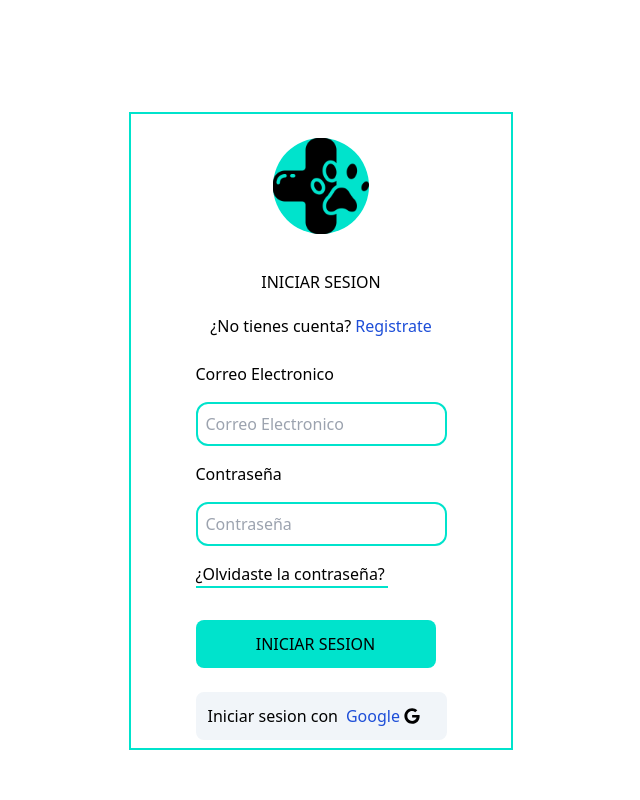
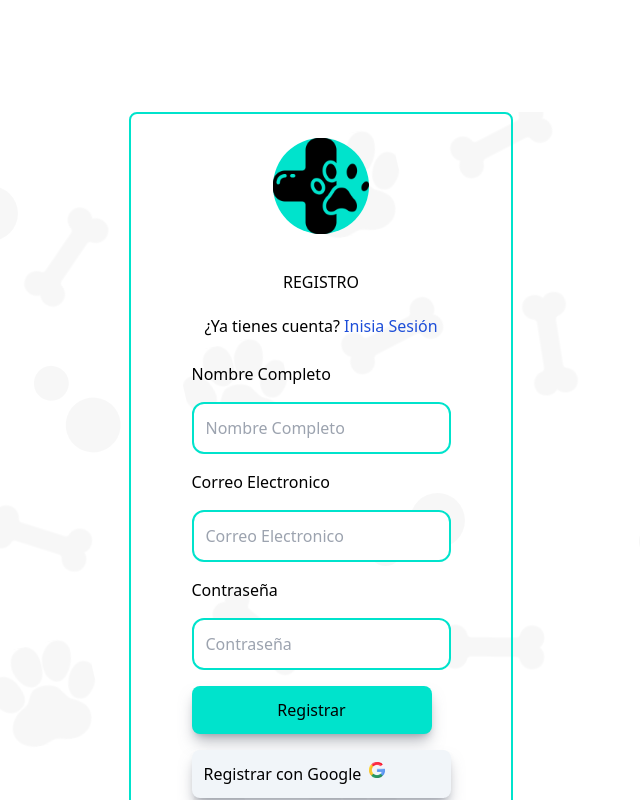
Before and after one commit to santiagocastano589/GaiaVet, a React (Vite) app: page /login in a window 1280 px wide. Shown: the top 800 px of the page, without its empty margins (319-959 px from the left). Built offline with nearby package versions, Linux system fonts and the light colour scheme.

Commit message:
the record is uploaded

```diff
--- a/src/Components/Button/Button.jsx
+++ b/src/Components/Button/Button.jsx
@@ -3,7 +3,7 @@ import React from 'react'
 export const Button = ({textButton}) => {
   return (
     <>
-        <button className='p-3 my-4 rounded-lg bg-blue-border w-60'>{textButton}</button>
+        <button className='shadow-lg shadow-gray-500/50 p-3 my-4 rounded-lg bg-blue-border w-60'>{textButton}</button>
     </>
   )
 }
--- a/src/Components/Input/Input.jsx
+++ b/src/Components/Input/Input.jsx
@@ -4,7 +4,7 @@ export const Input = ({name,type,placeholder}) => {
   return (
     <>
     <label className='my-4' >{name}</label>
-    <input className='p-2 rounded-xl border-solid border-2 border-blue-border ' type={type} placeholder={placeholder} />
+    <input className=' p-3 rounded-xl border-solid border-2 border-blue-border ' type={type} placeholder={placeholder} />
     </>
   )
 }
--- a/src/Components/From/From.jsx
+++ b/src/Components/Login/Login.jsx
@@ -1,15 +1,15 @@
 import React from 'react'
-import { FaGoogle } from "react-icons/fa";
+import google from '../../assets/google.webp'
 import logo from '../../assets/logoGaia.webp'
 import { Input } from '../Input/Input';
 import { Button } from '../Button/Button';
 
-export const From = () => {
+export const Login = () => {
   return (
 
-    <div className='flex justify-center items-center my-28'>
+    <div className='flex justify-center items-center my-28 '>
 
-    <div className=" flex justify-center items-center  flex-col border-solid border-2 border-blue-border w-96">
+    <div className=" flex justify-center items-center  flex-col border-solid border-2 border-blue-border w-96 rounded-lg">
 
       <div className='w-24 bg-blue-border rounded-full my-6'>
         <img className='' src={logo} alt="" />
@@ -25,8 +25,8 @@ export const From = () => {
 
     <a className='my-4 border-b-2 border-blue-border w-48' href="#">¿Olvidaste la contraseña?</a>
 
-    <Button textButton="INICIAR SESION"/>
-    <button className='p-3 my-2 rounded-lg flex bg-slate-100 '>Iniciar sesion con <div className='flex items-center mx-2 rounded-xl'><p className='text-blue-700'>Google</p><FaGoogle className='mx-1' /></div> </button>
+    <Button textButton="Iniciar sesion"/>
+    <button className=' shadow-lg shadow-gray-500/50 p-3 mb-8 rounded-lg flex bg-slate-100 '>Iniciar sesion con Google<div className='flex items-center mx-2 rounded-xl'><img className='w-4 flex items-center' src={google} alt="" /></div> </button>
     </form>
     </div>
     </div>
--- a/src/Components/Pages/Home/Home.jsx
+++ b/src/Components/Pages/Home/Home.jsx
@@ -1,10 +1,10 @@
 import React from 'react'
-import { From } from '../../From/From'
+import { Record } from '../../Record/Record'
 
 export const Home = () => {
   return (
     <>
-    <From/>
+    <Record/>
     </>
   )
 }
--- /dev/null
+++ b/src/Components/Record/Record.jsx
@@ -0,0 +1,34 @@
+import React from 'react'
+import google from '../../assets/google.webp'
+import logo from '../../assets/logoGaia.webp'
+import { Input } from '../Input/Input';
+import { Button } from '../Button/Button';
+
+export const Record = () => {
+  return (
+
+    <div className='flex justify-center items-center my-28 bg-fondo'>
+
+    <div className=" flex justify-center items-center  flex-col border-solid border-2 border-blue-border w-96 rounded-lg">
+
+      <div className='w-24 bg-blue-border rounded-full my-6'>
+        <img className='' src={logo} alt="" />
+      </div>
+
+    <h2 className='my-3'>REGISTRO</h2>
+    <p className='my-2'>¿Ya tienes cuenta? <a className='text-blue-700' href="#">Inisia Sesión</a></p>
+
+    <form className='flex flex-col ' action="">
+
+      <Input name="Nombre Completo" type="text" placeholder='Nombre Completo'/>
+      <Input name="Correo Electronico" type="text" placeholder='Correo Electronico'/>
+      <Input name="Contraseña" type="password" placeholder='Contraseña'/>
+
+    <Button textButton="Registrar"/>
+    <button className=' shadow-lg shadow-gray-500/50 p-3 mb-8 rounded-lg flex bg-slate-100 '>Registrar con Google<div className='flex items-center mx-2 rounded-xl'><img className='w-4 flex items-center' src={google} alt="" /></div> </button>
+    </form>
+    </div>
+    </div>
+
+  )
+}
--- a/tailwind.config.js
+++ b/tailwind.config.js
@@ -9,6 +9,9 @@ export default {
       colors: {
         'blue-border': '#00E3CC',
       },
+      backgroundImage: {
+        'fondo': "url('src/assets/FondoPatitas.svg')",
+      },
     },
   },
   plugins: [],
```
Also changed, not shown: src/assets/FondoPatitas.svg (added), src/assets/google.webp (added).
